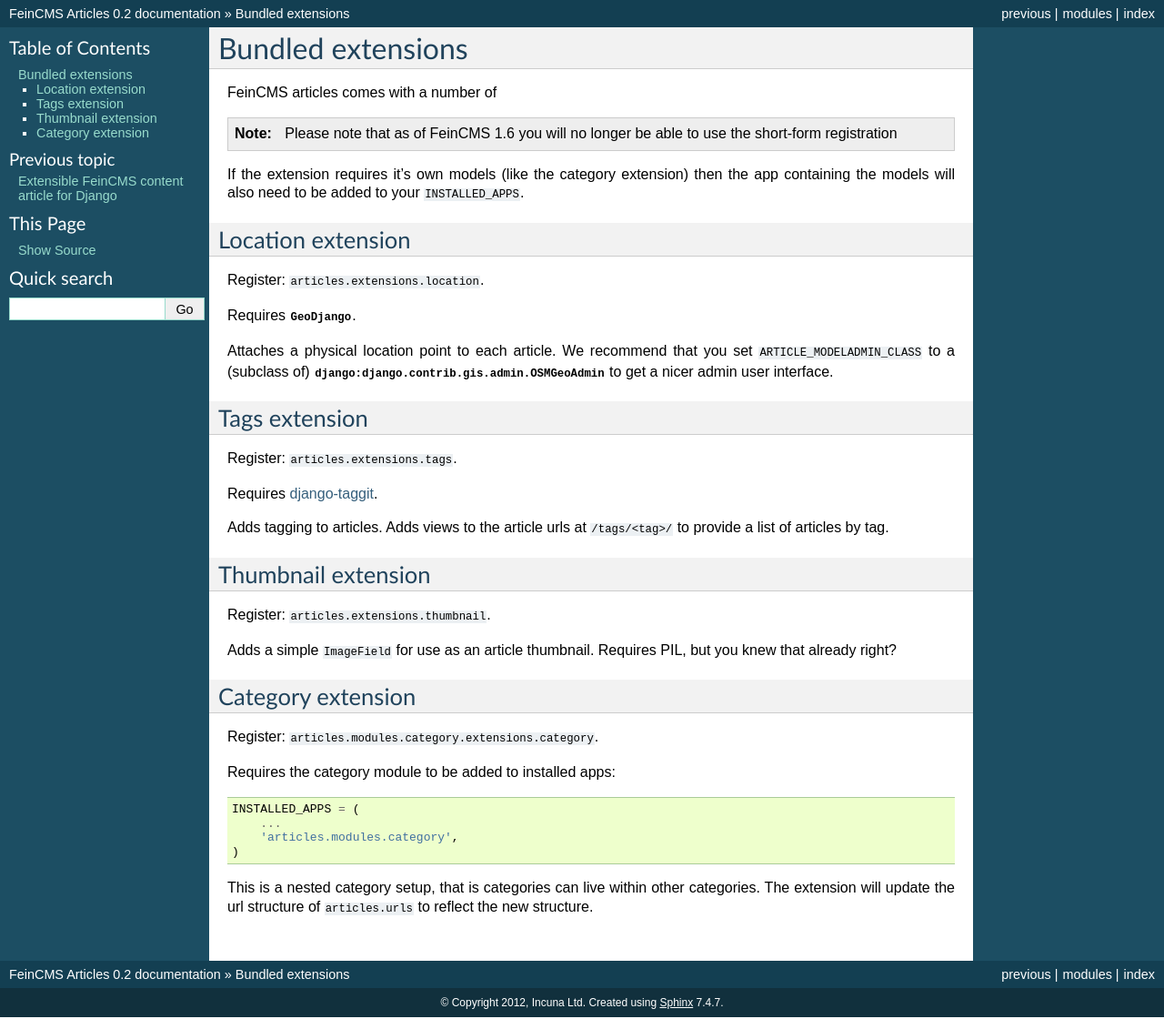
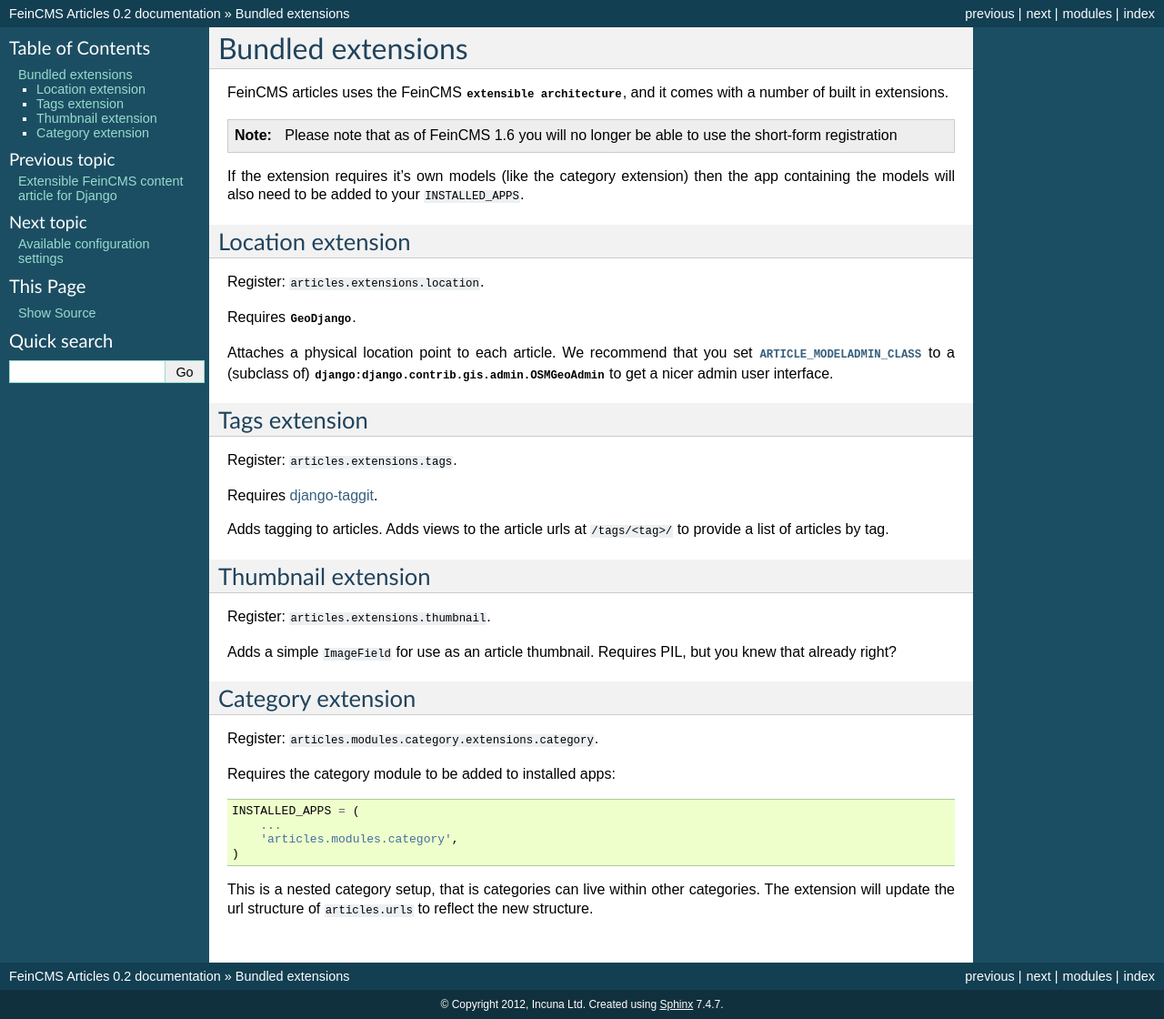
Before and after one commit to incuna/feincms-articles, a Sphinx documentation site: the page built from docs/extensions.rst, in a window 1280 px wide. Shown: the whole page at 91% size. Built offline with Sphinx 7.4.7, drawn with Linux system fonts in a browser that asks for light colours; cross-references to code outside the pages are shown as plain code.

Commit message:
Add documentation of settings.

```diff
--- a/docs/extensions.rst
+++ b/docs/extensions.rst
@@ -1,7 +1,9 @@
 Bundled extensions
 ==================
 
-FeinCMS articles comes with a number of
+FeinCMS articles uses the FeinCMS :mod:`extensible architecture
+<feincms:feincms.module.page.extension>`, and it comes with a number of built
+in extensions.
 
 .. note::
 
@@ -22,7 +24,7 @@
 Requires :mod:`GeoDjango <django:django.contrib.gis>`.
 
 Attaches a physical location point to each article. We recommend that you set
-:setting:`ARTICLE_MODELADMIN_CLASS` to a (subclass of)
+:data:`ARTICLE_MODELADMIN_CLASS` to a (subclass of)
 :class:`django:django.contrib.gis.admin.OSMGeoAdmin` to get a nicer admin user
 interface.
 
--- a/docs/index.rst
+++ b/docs/index.rst
@@ -120,6 +120,7 @@
     :maxdepth: 2
 
     extensions
+    settings
 
 
 Indices and tables
```
Also changed, not shown: docs/settings.rst (added, +32 -0 lines).
